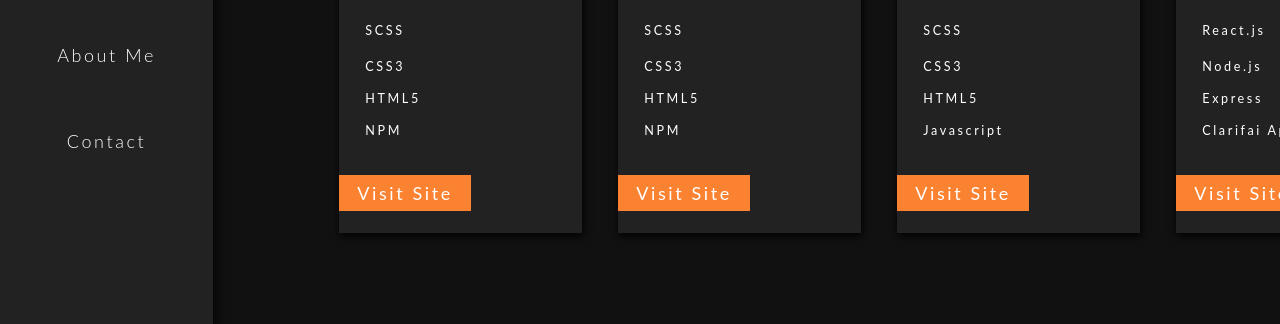
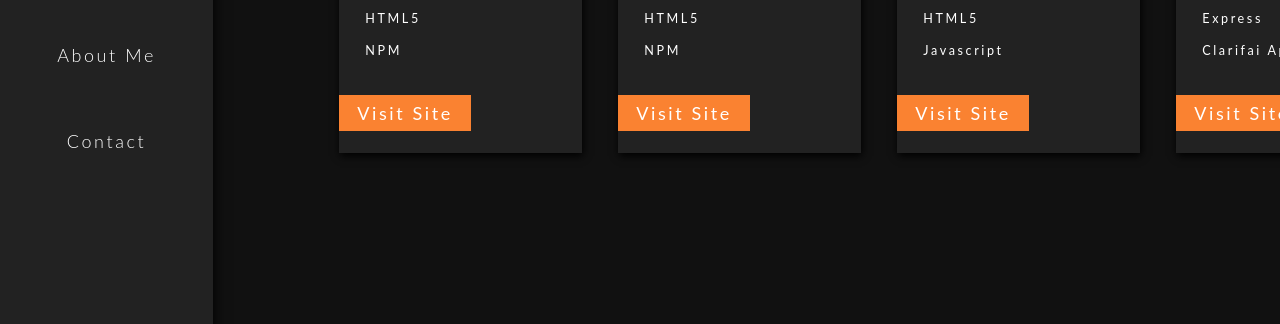
Before and after one commit to drood87/danibernstein.com, a Gatsby site: page /projects in a window 1280 px wide. Shown: the part 393-717 px from the top of the page. Built offline with nearby package versions, Linux system fonts and the light colour scheme; Gatsby itself is replaced by a stand-in of ours.

Commit message:
decrease gap to nav in projects and about

```diff
--- a/src/pages/projects.js
+++ b/src/pages/projects.js
@@ -14,7 +14,8 @@ export default class projects extends Component {
     return (
       <Layout>
         <SEO title="Projects" />
-        <Headings title="Projects" />
+        <div style={{ marginTop: '-80px' }}>
+          <Headings title="Projects" style={{ marginBottom: '5rem' }} />
 
           <ProjectsContainer>
             <StaticQuery
@@ -31,6 +32,7 @@ export default class projects extends Component {
               }
             />
           </ProjectsContainer>
+        </div>
 
         {/* <Arrow>&gt;</Arrow> */}
       </Layout>
```
Also changed, not shown: src/pages/about.js (+6 -4 lines). Lines whose indentation alone changed are shown as unchanged.
